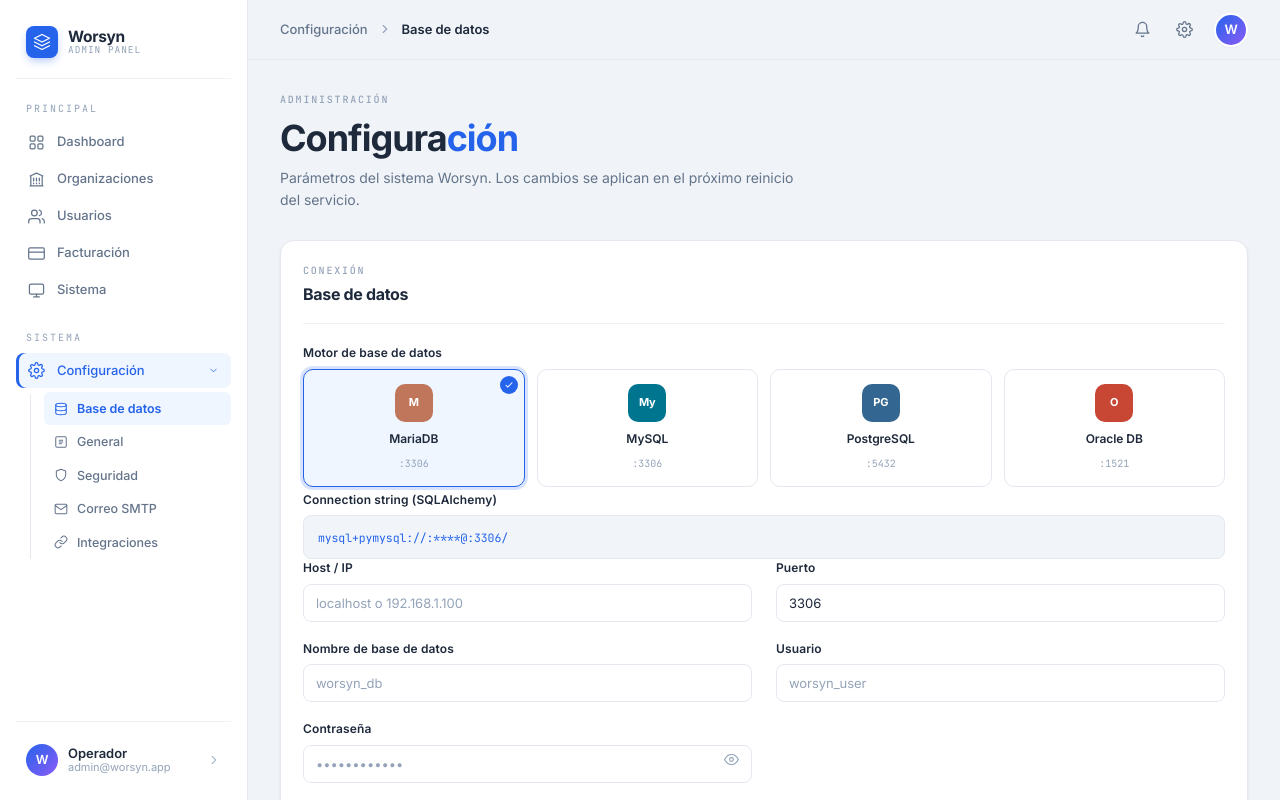
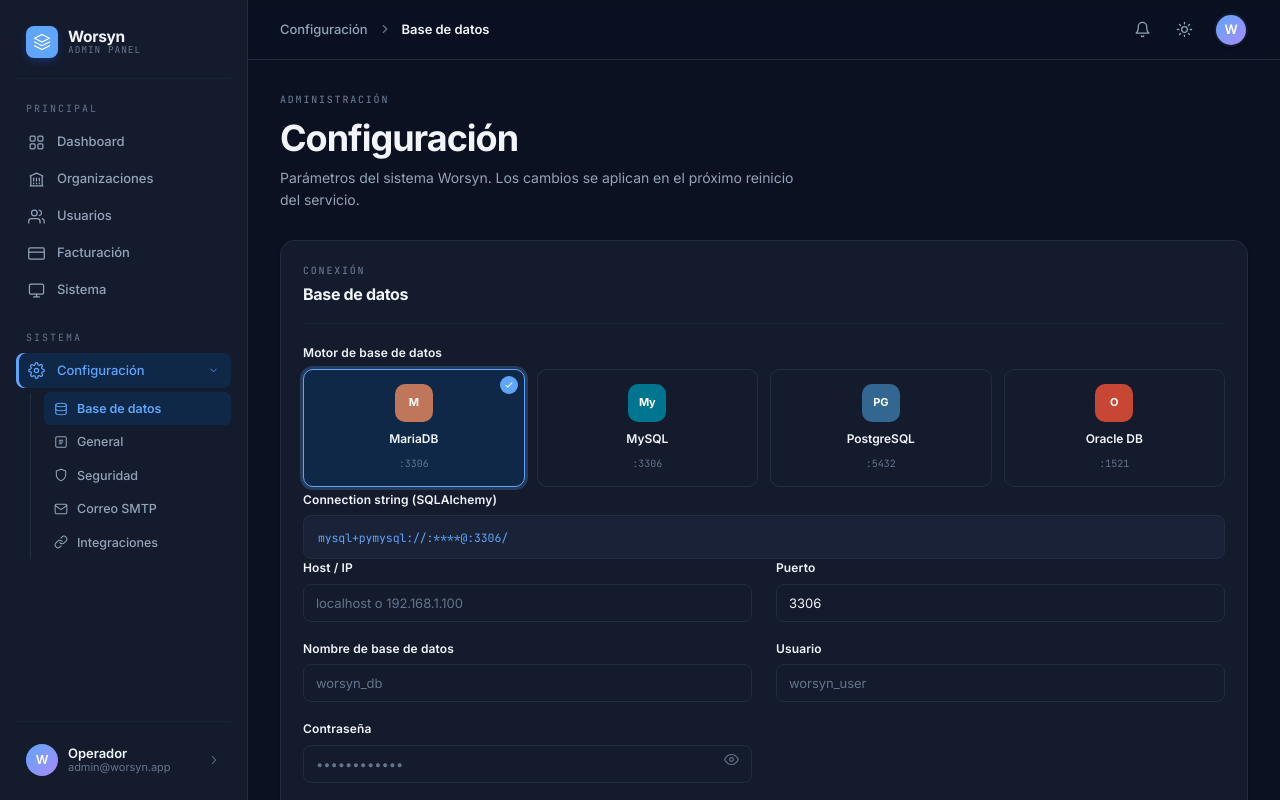
Before and after one commit to jibsan94/worsyn-dashboard, a React (Vite) app: page /settings/database in a window 1280 px wide. Both pictures are taken after a click on the button 1184 px from the left and 29 px from the top of the page. Shown: the top 800 px of the page. Built offline with nearby package versions, Linux system fonts and the light colour scheme; the HTML template or start-up script is replaced by a standard one.

Commit message:
Add dark/ligth mode

```diff
--- a/index.html
+++ b/index.html
@@ -1,9 +1,12 @@
 <!DOCTYPE html>
-<html lang="es" class="dark">
+<html lang="es" data-theme="light">
   <head>
     <meta charset="UTF-8" />
     <meta name="viewport" content="width=device-width, initial-scale=1.0" />
     <title>Worsyn — Admin</title>
+    <script>
+      (function(){try{var t=localStorage.getItem('worsyn-theme');if(t==='dark'||t==='light')document.documentElement.setAttribute('data-theme',t)}catch(e){}})();
+    </script>
     <link rel="preconnect" href="https://fonts.googleapis.com" />
     <link rel="preconnect" href="https://fonts.gstatic.com" crossorigin />
     <link
--- a/src/components/Layout/Navbar.tsx
+++ b/src/components/Layout/Navbar.tsx
@@ -1,4 +1,20 @@
+import { useEffect, useState } from 'react'
 import { useLocation } from 'react-router-dom'
+
+const THEME_KEY = 'worsyn-theme'
+
+const SunIcon = () => (
+  <svg viewBox="0 0 24 24" fill="none" stroke="currentColor" strokeWidth={1.8} strokeLinecap="round" strokeLinejoin="round">
+    <circle cx="12" cy="12" r="4"/>
+    <path d="M12 2v2M12 20v2M4.93 4.93l1.41 1.41M17.66 17.66l1.41 1.41M2 12h2M20 12h2M4.93 19.07l1.41-1.41M17.66 6.34l1.41-1.41"/>
+  </svg>
+)
+
+const MoonIcon = () => (
+  <svg viewBox="0 0 24 24" fill="none" stroke="currentColor" strokeWidth={1.8} strokeLinecap="round" strokeLinejoin="round">
+    <path d="M21 12.8A9 9 0 1 1 11.2 3a7 7 0 0 0 9.8 9.8z"/>
+  </svg>
+)
 
 const titles: Record<string, { label: string; parent: string }> = {
   '/':              { label: 'Dashboard',      parent: 'Worsyn Admin' },
@@ -18,6 +34,17 @@ export default function Navbar() {
   const location = useLocation()
   const page = titles[location.pathname] ?? { label: 'Worsyn', parent: 'Admin' }
 
+  const [theme, setTheme] = useState<'light' | 'dark'>(() => {
+    try { return (localStorage.getItem(THEME_KEY) as 'light' | 'dark') || 'light' } catch { return 'light' }
+  })
+
+  useEffect(() => {
+    document.documentElement.setAttribute('data-theme', theme)
+    try { localStorage.setItem(THEME_KEY, theme) } catch { /* noop */ }
+  }, [theme])
+
+  const toggleTheme = () => setTheme(t => t === 'light' ? 'dark' : 'light')
+
   return (
     <header className="d-topbar">
       <div className="crumbs">
@@ -36,10 +63,13 @@ export default function Navbar() {
             <path d="M18 8A6 6 0 0 0 6 8c0 7-3 9-3 9h18s-3-2-3-9"/><path d="M13.73 21a2 2 0 0 1-3.46 0"/>
           </svg>
         </button>
-        <button className="icon-btn" title="Configuración">
-          <svg viewBox="0 0 24 24" fill="none" stroke="currentColor" strokeWidth={1.8} strokeLinecap="round" strokeLinejoin="round">
-            <circle cx="12" cy="12" r="3"/><path d="M19.4 15a1.65 1.65 0 0 0 .33 1.82l.06.06a2 2 0 0 1-2.83 2.83l-.06-.06a1.65 1.65 0 0 0-1.82-.33 1.65 1.65 0 0 0-1 1.51V21a2 2 0 0 1-4 0v-.09A1.65 1.65 0 0 0 9 19.4a1.65 1.65 0 0 0-1.82.33l-.06.06a2 2 0 0 1-2.83-2.83l.06-.06A1.65 1.65 0 0 0 4.68 15a1.65 1.65 0 0 0-1.51-1H3a2 2 0 0 1 0-4h.09A1.65 1.65 0 0 0 4.6 9a1.65 1.65 0 0 0-.33-1.82l-.06-.06a2 2 0 0 1 2.83-2.83l.06.06A1.65 1.65 0 0 0 9 4.68a1.65 1.65 0 0 0 1-1.51V3a2 2 0 0 1 4 0v.09a1.65 1.65 0 0 0 1 1.51 1.65 1.65 0 0 0 1.82-.33l.06-.06a2 2 0 0 1 2.83 2.83l-.06.06A1.65 1.65 0 0 0 19.4 9a1.65 1.65 0 0 0 1.51 1H21a2 2 0 0 1 0 4h-.09a1.65 1.65 0 0 0-1.51 1z"/>
-          </svg>
+        <button
+          className="icon-btn"
+          onClick={toggleTheme}
+          title={theme === 'light' ? 'Cambiar a modo oscuro' : 'Cambiar a modo claro'}
+          aria-label="Alternar tema"
+        >
+          {theme === 'light' ? <MoonIcon /> : <SunIcon />}
         </button>
         <div className="topbar-avatar">W</div>
       </div>
--- a/src/index.css
+++ b/src/index.css
@@ -2,8 +2,8 @@
 @tailwind components;
 @tailwind utilities;
 
-/* ============ DESIGN TOKENS ============ */
-:root {
+/* ============ DESIGN TOKENS — light (default) ============ */
+:root, :root[data-theme="light"] {
   --bg-body:       #F0F4F8;
   --bg-card:       #FFFFFF;
   --bg-sidebar:    #FFFFFF;
@@ -38,6 +38,37 @@
   --shadow-card:   0 1px 3px 0 rgb(15 23 42 / 0.06), 0 1px 2px -1px rgb(15 23 42 / 0.04);
   --shadow-lg:     0 10px 15px -3px rgb(15 23 42 / 0.08), 0 4px 6px -4px rgb(15 23 42 / 0.05);
   --overlay:       rgba(240, 244, 248, 0.72);
+}
+
+/* ============ DESIGN TOKENS — dark ============ */
+:root[data-theme="dark"] {
+  --bg-body:       #0B1120;
+  --bg-card:       #141B2D;
+  --bg-sidebar:    #141B2D;
+  --bg-hover:      #1C2438;
+  --bg-muted:      #1A2237;
+  --t-base:        #F1F5F9;
+  --t-muted:       #94A3B8;
+  --t-light:       #64748B;
+  --t-inverse:     #0B1120;
+  --border:        #222C42;
+  --border-soft:   #1A2237;
+  --primary:       #60A5FA;
+  --primary-light: #93C5FD;
+  --primary-dark:  #3B82F6;
+  --primary-soft:  #0F2847;
+  --primary-ring:  rgba(96, 165, 250, 0.24);
+  --success:       #34D399;  --success-soft:  #0F2A20;
+  --warning:       #FBBF24;  --warning-soft:  #2B1F08;
+  --danger:        #F87171;  --danger-soft:   #2B1414;
+  --info:          #38BDF8;  --info-soft:     #0D2232;
+  --purple:        #A78BFA;  --purple-soft:   #1E1A2C;
+  --teal:          #2DD4BF;  --teal-soft:     #0E2826;
+  --orange:        #FB923C;  --orange-soft:   #2A1810;
+  --shadow-sm:     0 1px 2px 0 rgb(0 0 0 / 0.4);
+  --shadow-card:   0 1px 3px 0 rgb(0 0 0 / 0.3), 0 1px 2px -1px rgb(0 0 0 / 0.25);
+  --shadow-lg:     0 10px 15px -3px rgb(0 0 0 / 0.5), 0 4px 6px -4px rgb(0 0 0 / 0.4);
+  --overlay:       rgba(11, 17, 32, 0.72);
 }
 
 /* ============ RESET + BASE ============ */
--- a/src/pages/Settings.tsx
+++ b/src/pages/Settings.tsx
@@ -83,7 +83,7 @@ export default function Settings() {
       <section className="hero">
         <div className="hero-text">
           <span className="eyebrow">Administración</span>
-          <h1 className="hero-title">Configura<span className="accent">ción</span></h1>
+          <h1 className="hero-title">Configuración</h1>
           <p className="hero-sub">Parámetros del sistema Worsyn. Los cambios se aplican en el próximo reinicio del servicio.</p>
         </div>
       </section>
```
